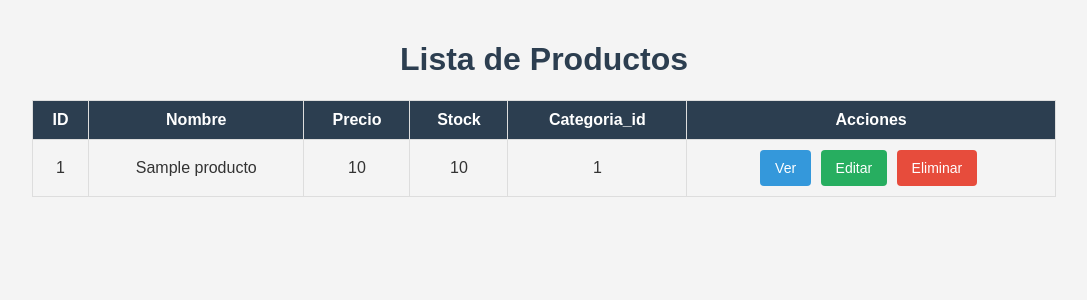
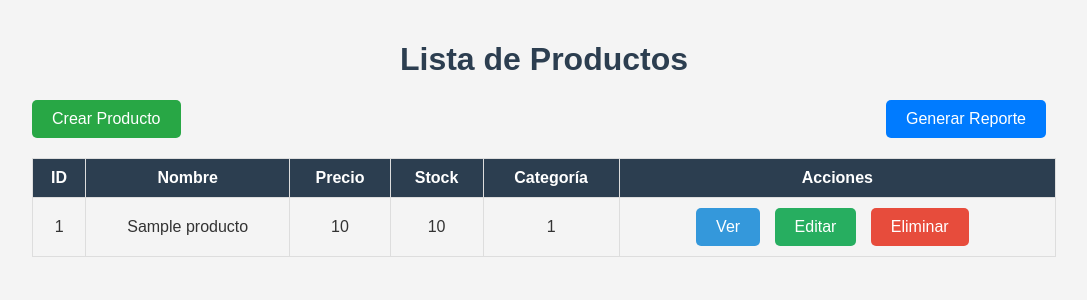
Before and after one commit to Lunardehandong/Empresa, a PHP site: page /front-end/views/productos/index.php in a window 1280 px wide. Shown: the top 300 px of the page, without its empty margins (96-1183 px from the left). Run offline with PHP 8.4, Linux system fonts and the light colour scheme; tables that the repository leaves empty hold one stand-in row (values such as "Sample post"); some libraries are stand-ins or nearby versions.

Commit message:
cambios al index para acceder a los reportes

```diff
--- a/front-end/assets/css/styles.css
+++ b/front-end/assets/css/styles.css
@@ -77,21 +77,23 @@ tr:nth-child(even) {
     background-color: #f2f2f2;
 }
 
-/* Estilos para los botones de acción */
+/* Estilos generales para botones */
 .btn {
     display: inline-block;
-    padding: 10px 15px;
-    margin-right: 5px;
+    padding: 10px 20px;
+    margin-right: 10px; /* Espacio entre los botones */
+    color: white; /* Color del texto */
+    text-align: center;
     text-decoration: none;
-    color: white;
-    border-radius: 4px;
+    font-size: 16px;
+    border-radius: 5px;
     transition: background-color 0.3s ease, transform 0.2s ease;
-    font-size: 14px;
+    cursor: pointer;
 }
 
 /* Botón "Ver" - color azul */
 .btn-view {
-    background-color: #3498db;
+    background-color: #3498db; /* Color azul */
 }
 
 .btn-view:hover {
@@ -101,7 +103,7 @@ tr:nth-child(even) {
 
 /* Botón "Editar" - color verde */
 .btn-edit {
-    background-color: #27ae60;
+    background-color: #27ae60; /* Color verde */
 }
 
 .btn-edit:hover {
@@ -111,7 +113,7 @@ tr:nth-child(even) {
 
 /* Botón "Eliminar" - color rojo */
 .btn-delete {
-    background-color: #e74c3c;
+    background-color: #e74c3c; /* Color rojo */
 }
 
 .btn-delete:hover {
@@ -119,11 +121,29 @@ tr:nth-child(even) {
     transform: scale(1.05);
 }
 
-        /* Estilo para el botón pequeño */
+/* Botón "Crear" - color verde claro */
+.btn-create {
+    background-color: #28a745; /* Color verde claro */
+}
+
+.btn-create:hover {
+    background-color: #218838;
+}
+
+/* Botón "Reporte" - color azul */
+.btn-report {
+    background-color: #007bff; /* Color azul */
+}
+
+.btn-report:hover {
+    background-color: #0056b3;
+}
+
+/* Estilos para el botón pequeño */
 .btn-small {
     padding: 5px 10px;
     font-size: 12px;
-            background-color: #4CAF50;
+    background-color: #4CAF50; /* Color verde */
     color: white;
     border: none;
     border-radius: 5px;
@@ -134,20 +154,27 @@ tr:nth-child(even) {
     background-color: #45a049;
 }
 
-        /* Estilos para el botón */
+/* Estilos para el botón de descarga */
 .btn-download {
     display: inline-block;
     padding: 10px 20px;
-            background-color: #4CAF50; /* Color de fondo */
-            color: white; /* Color del texto */
+    background-color: #4CAF50; /* Color verde */
+    color: white;
     text-align: center;
     text-decoration: none;
     font-size: 16px;
-            border-radius: 5px; /* Bordes redondeados */
+    border-radius: 5px;
     margin-top: 20px;
-            transition: background-color 0.3s ease; /* Efecto al pasar el ratón */
+    transition: background-color 0.3s ease;
 }
 
 .btn-download:hover {
-            background-color: #45a049; /* Cambia de color cuando se pasa el ratón por encima */
+    background-color: #45a049;
 }
+
+/* Contenedor de botones */
+.button-group {
+    margin-bottom: 20px;
+    display: flex;
+    justify-content: space-between;
+}
--- a/front-end/views/productos/index.php
+++ b/front-end/views/productos/index.php
@@ -2,7 +2,7 @@
 // Incluir el controlador de productos
 include_once $_SERVER['DOCUMENT_ROOT'] . "/empresa/back-end/controladores/productos_controlador.php";
 
-// Obtener todas los productos
+// Obtener todos los productos
 $productosController = new ProductosController();
 $productos = $productosController->index();
 ?>
@@ -12,13 +12,20 @@ $productos = $productosController->index();
 <head>
     <meta charset="UTF-8">
     <meta name="viewport" content="width=device-width, initial-scale=1.0">
-    <title>Lista de productos</title>
+    <title>Lista de Productos</title>
     <link rel="stylesheet" href="/empresa/front-end/assets/css/styles.css">
-    <link href="https://fonts.googleapis.com/css2?family=Roboto:wght@400;700&display=swap" rel="stylesheet">
 </head>
 <body>
 <div class="container">
     <h1>Lista de Productos</h1>
+
+    <!-- Botones de Crear y Reporte -->
+    <div class="button-group">
+        <a href="create.php" class="btn btn-create">Crear Producto</a>
+        <a href="report.php" class="btn btn-report">Generar Reporte</a>
+    </div>
+
+    <!-- Tabla de productos -->
     <table border="1">
         <thead>
             <tr>
@@ -26,7 +33,7 @@ $productos = $productosController->index();
                 <th>Nombre</th>
                 <th>Precio</th>
                 <th>Stock</th>
-                <th>Categoria_id</th>
+                <th>Categoría</th>
                 <th>Acciones</th>
             </tr>
         </thead>
@@ -39,10 +46,13 @@ $productos = $productosController->index();
                     <td><?php echo $producto['stock']; ?></td>
                     <td><?php echo $producto['categoria_id']; ?></td>
                     <td>
+                        <!-- Botón "Ver" -->
                         <a href="show.php?id=<?php echo $producto['id']; ?>" class="btn btn-view">Ver</a>
+
+                        <!-- Botón "Editar" -->
                         <a href="edit.php?id=<?php echo $producto['id']; ?>" class="btn btn-edit">Editar</a>
 
-                        <!-- Formulario para eliminar los productos -->
+                        <!-- Botón "Eliminar" -->
                         <form action="delete.php" method="POST" style="display:inline;">
                             <input type="hidden" name="id" value="<?php echo $producto['id']; ?>">
                             <button type="submit" class="btn btn-delete">Eliminar</button>
```
Also changed, not shown: front-end/views/clientes/index.php (+7 -1 lines), front-end/views/empleados/index.php (+9 -0 lines), front-end/views/ventas/index.php (+7 -0 lines). Lines whose indentation alone changed are shown as unchanged.
